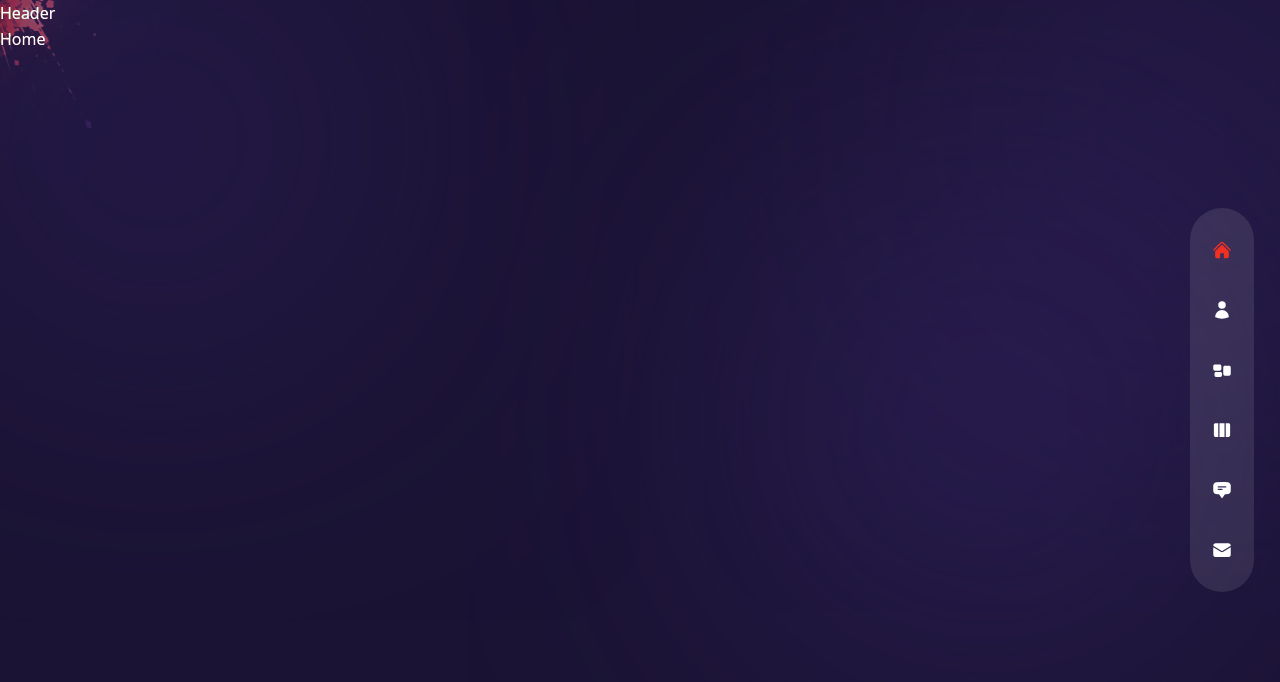
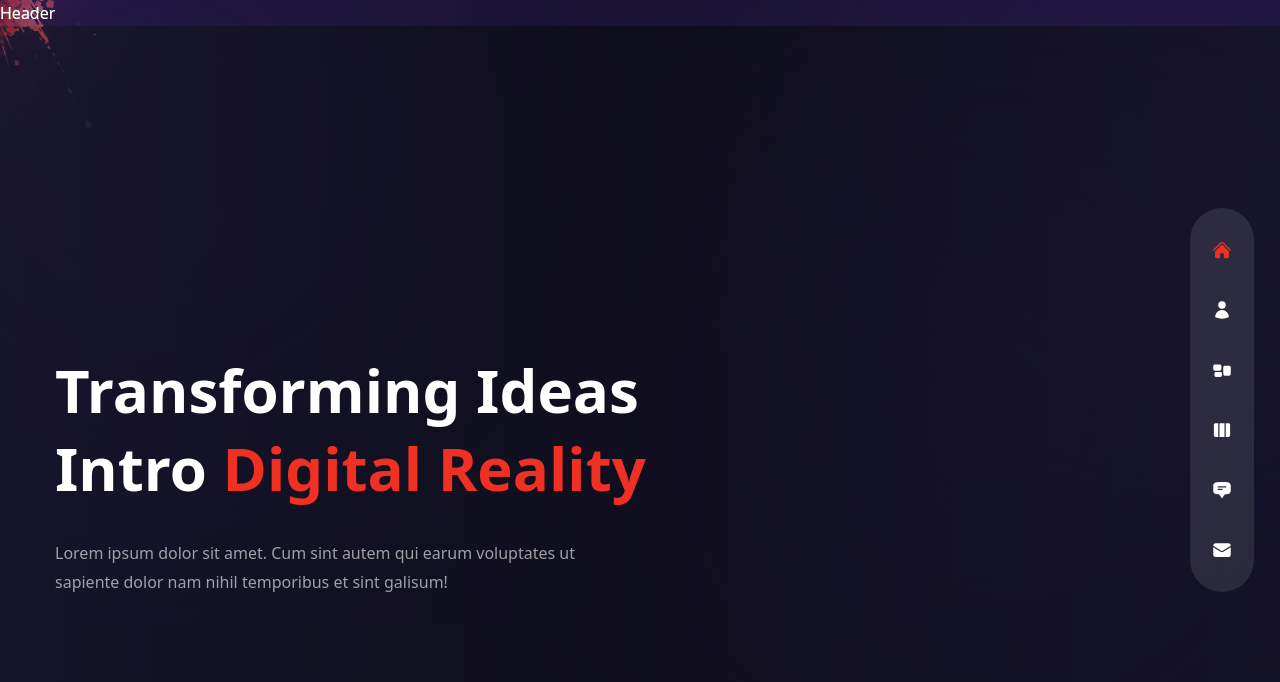
Before and after one commit to BStyvison/portfolio-styvison, a Next.js app: page / in a window 1280 px wide. Shown: the top 682 px of the page. Built offline with nearby package versions, Linux system fonts and the light colour scheme.

Commit message:
Update index.js

```diff
--- a/pages/index.js
+++ b/pages/index.js
@@ -6,8 +6,37 @@ import ParticlesContainer from '../components/ParticlesContainer'
 import ProjectsBtn from '../components/ProjectsBtn'
 import Avatar from '../components/Avatar'
 
-const Home = () => {
-  return <div>Home</div>;
+//frame motion
+import { motion } from "framer-motion";
+
+//variants
+import {fadeIn} from '../variants'
+
+export const Home = () => {
+  return (
+    <div className="bg-primary/60 h-full">
+      {/*Text */}
+      <div className="w-full h-full bg-gradient-to-r from-primary/10 via-black/30 to-black/10">
+        <div className="text-center flex flex-col justify-center xl:pt-40 xl:text-left h-full container mx-auto">
+          {/*Title */}
+          <h1 className="h1"> Transforming Ideas <br/> Intro{' '}
+          <span className="text-accent">Digital Reality</span>
+          </h1>
+          {/* Subtitle */}
+          <p className="max-w-sm xl:max-w-xl mx-auto xl:mx-0 mb-10 xl:mb-16">
+          Lorem ipsum dolor sit amet. Cum sint autem qui earum voluptates ut sapiente dolor nam nihil temporibus et sint galisum!
+          </p>
+          {/* btn */}
+          <div className="flex justify-center xl:hidden relative" >
+            <ProjectsBtn/>
+          </div>
+        </div>
+      </div>
+      {/* Image */}
+      <div>Image</div>
+    </div>
+
+  )
 };
 
 export default Home;
```
